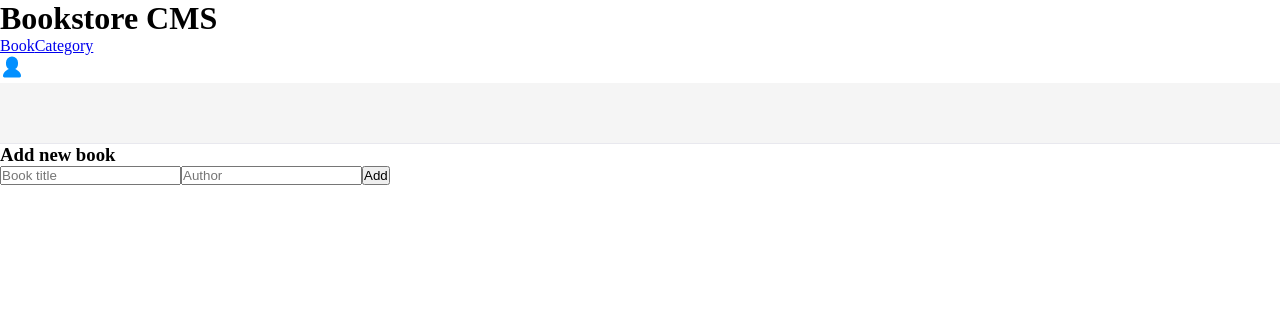
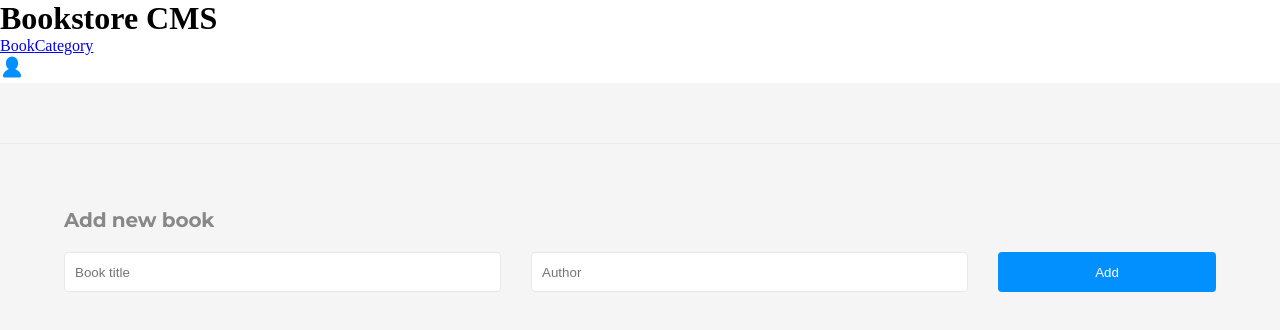
Before and after one commit to Pi1998/Bookstore, a React (Create React App) app in the folder book-store/: page / in a window 1280 px wide. Shown: the top 330 px of the page. Built offline with nearby package versions, Linux system fonts and the light colour scheme.

Commit message:
Change background color

```diff
--- a/book-store/src/styles/addBook.css
+++ b/book-store/src/styles/addBook.css
@@ -0,0 +1,46 @@
+@import url('https://fonts.googleapis.com/css2?family=Roboto+Slab:wght@300;400;500;600;700;800&display=swap');
+@import url('https://fonts.googleapis.com/css2?family=Montserrat:ital,wght@0,400;0,500;0,700;0,800;0,900;1,400;1,500;1,600;1,700;1,800;1,900&display=swap');
+
+.bookInput {
+  display: flex;
+  flex-direction: column;
+  padding: 5% 5%;
+  gap: 20px;
+  background-color: whitesmoke;
+}
+
+.addBook {
+  font-family: Montserrat, sans-serif;
+  font-size: 1.25rem;
+  font-weight: bold;
+  font-stretch: normal;
+  font-style: normal;
+  line-height: normal;
+  letter-spacing: -0.18px;
+  color: #888;
+}
+
+.bookForm {
+  display: flex;
+  gap: 30px;
+}
+
+.inputTitle,
+.inputAuthor {
+  padding: 10px;
+  width: 40%;
+  height: 40px;
+  outline: none;
+  border: 1px solid #e8e8e8;
+  border-radius: 4px;
+}
+
+.btnAdd {
+  outline: none;
+  border: none;
+  background-color: #0290ff;
+  color: #fff;
+  width: 20%;
+  height: 40px;
+  border-radius: 4px;
+}
```
